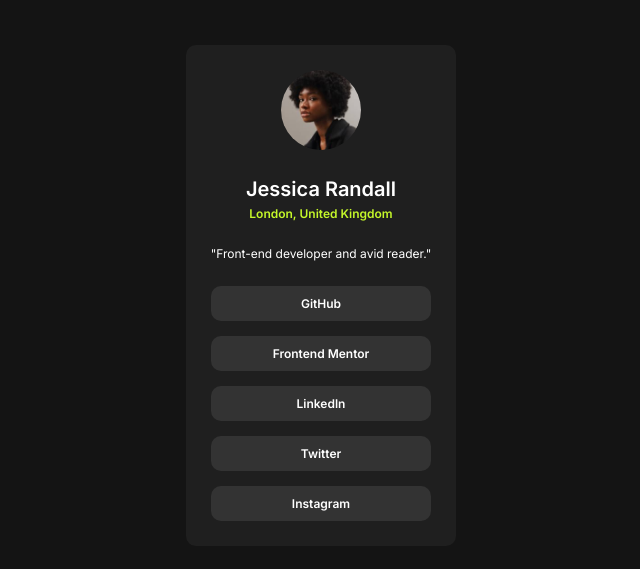
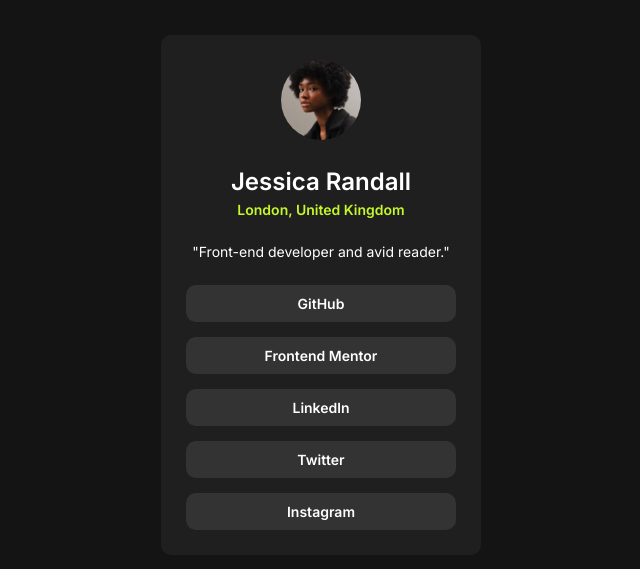
Before and after one commit to Pogo182028/social-link-profile, a plain HTML site: page index.html in a window 1280 px wide. Shown: the part 105-674 px from the top of the page, without its empty margins (319-959 px from the left). Drawn offline with Linux system fonts and the light colour scheme.

Commit message:
Updating the styles

```diff
--- a/styles/styles.css
+++ b/styles/styles.css
@@ -1,6 +1,6 @@
 :root {
   --font-family: "Inter", serif;
-  --font-size: 1.2rem;
+  --font-size: 1.4rem;
 
   --green: hsl(75, 94%, 57%);
   --white: hsl(0, 0%, 100%);
@@ -30,7 +30,7 @@ body {
 }
 
 h1 {
-    font-size: 2rem;
+    font-size: 2.4rem;
     font-weight: 600;
     margin: 0;
 }
@@ -61,6 +61,7 @@ img {
     background-color: var(--grey-800);
     border-radius: 1rem;
     padding: 2.5rem;
+    width: 32rem;
 }
 
 .social-card img {
```
Also changed, not shown: images/image.png (added), 1 other file.
